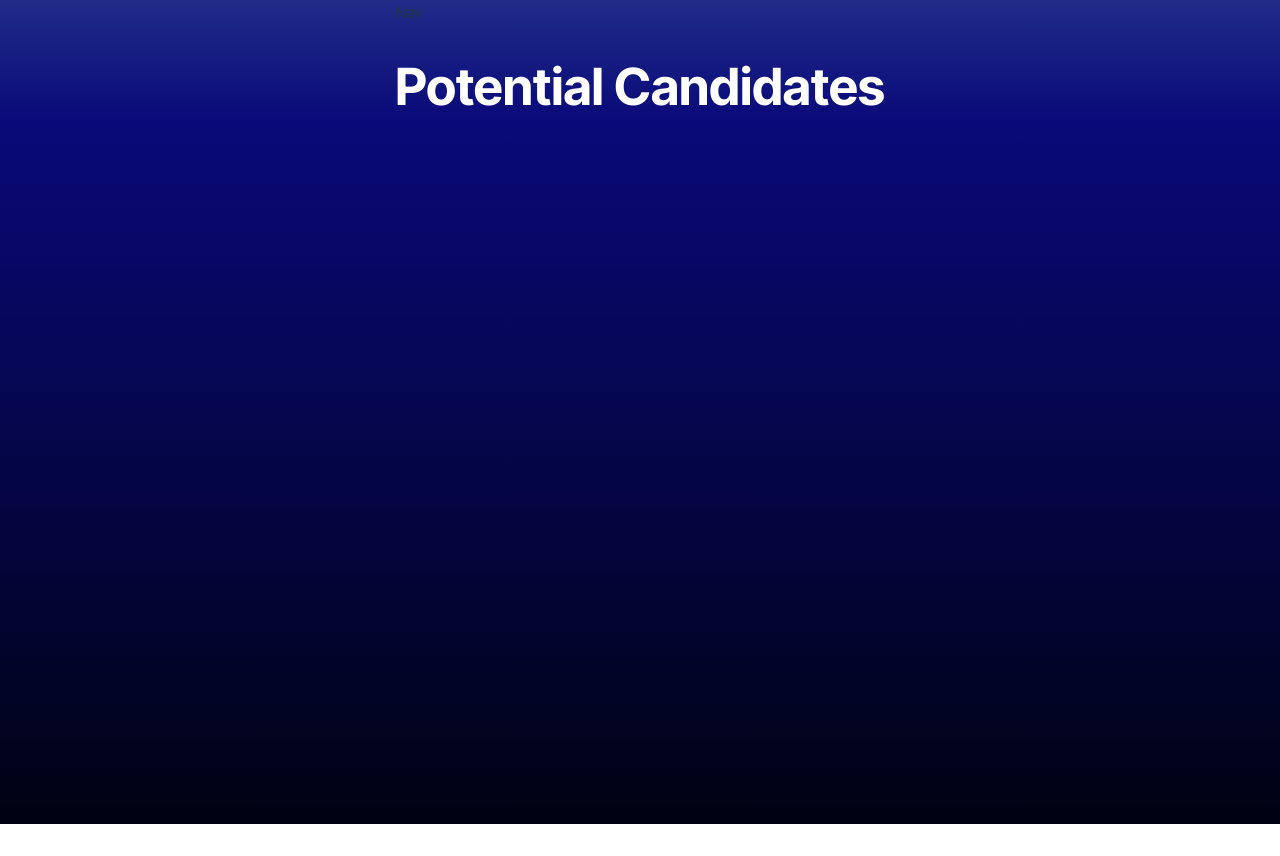
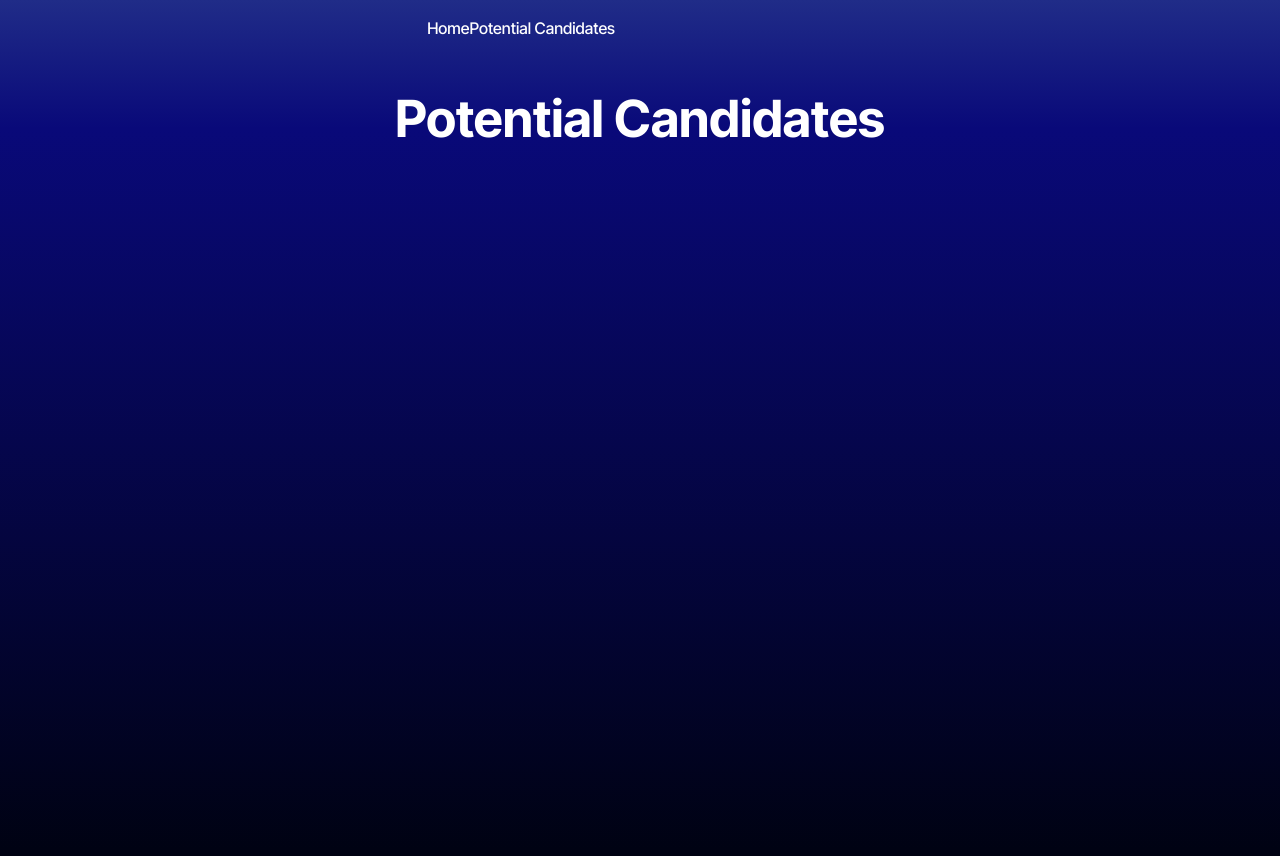
Before and after one commit to ASgithub11/Candidate-Search-Application, a React (Vite) app: page /SavedCandidates in a window 1280 px wide. Before the commit the page ends 824 px from the top, so only its background shows below. Built offline with nearby package versions, Linux system fonts and the light colour scheme.

Commit message:
Add code to display the nav bar and link between pages

```diff
--- a/src/components/Nav.tsx
+++ b/src/components/Nav.tsx
@@ -1,7 +1,15 @@
+import { Link } from 'react-router-dom';
+import '../index.css';
+
 const Nav = () => {
   // TODO: Add necessary code to display the navigation bar and link between the pages
   return (
-    <div>Nav</div>
+    <div>
+      <nav className='nav'>
+        <Link to ="/" className='nav-link'>Home</Link>
+        <Link to ="/SavedCandidates" className='nav-link'>Potential Candidates</Link>
+      </nav>
+    </div>
   )
 };
 
```
